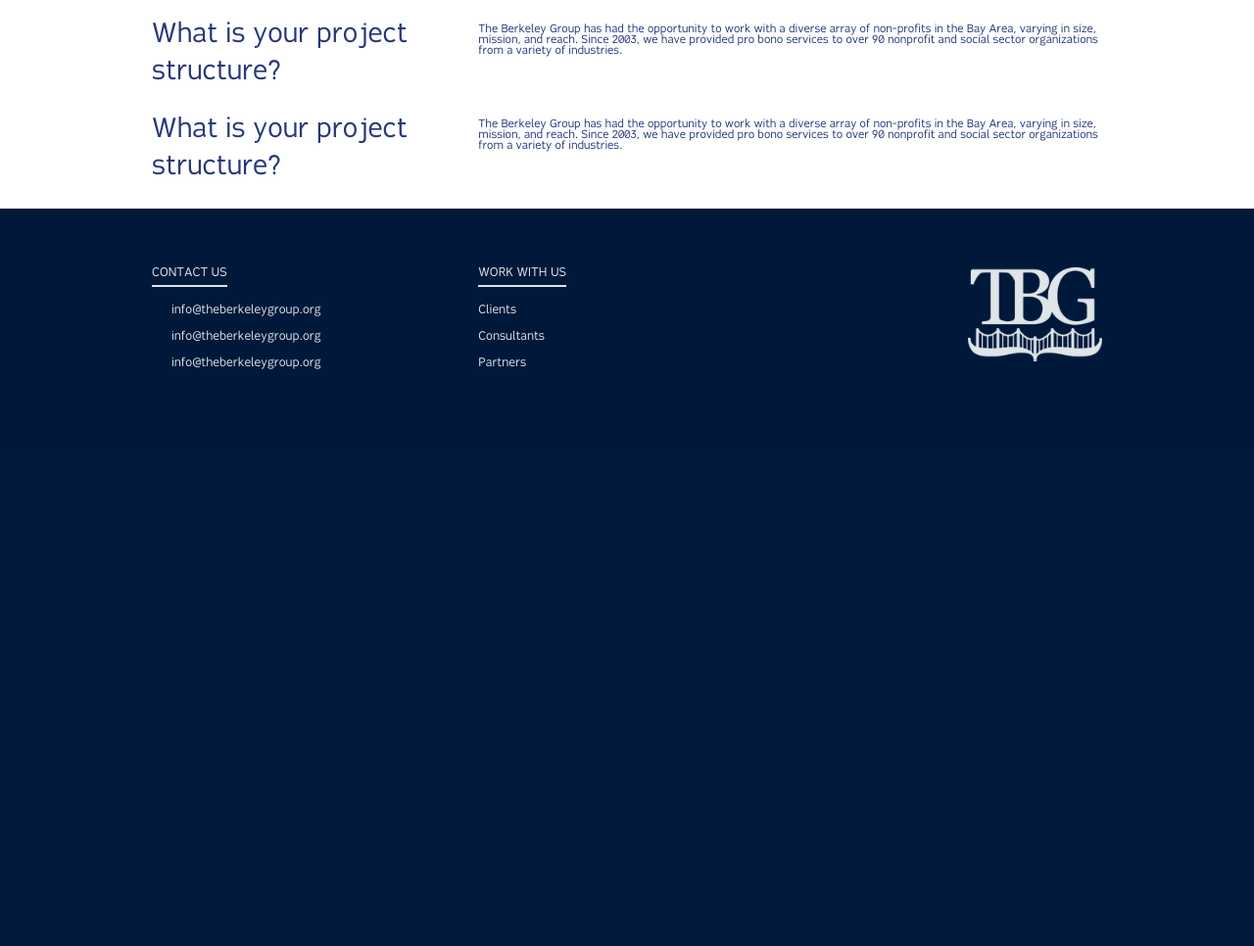
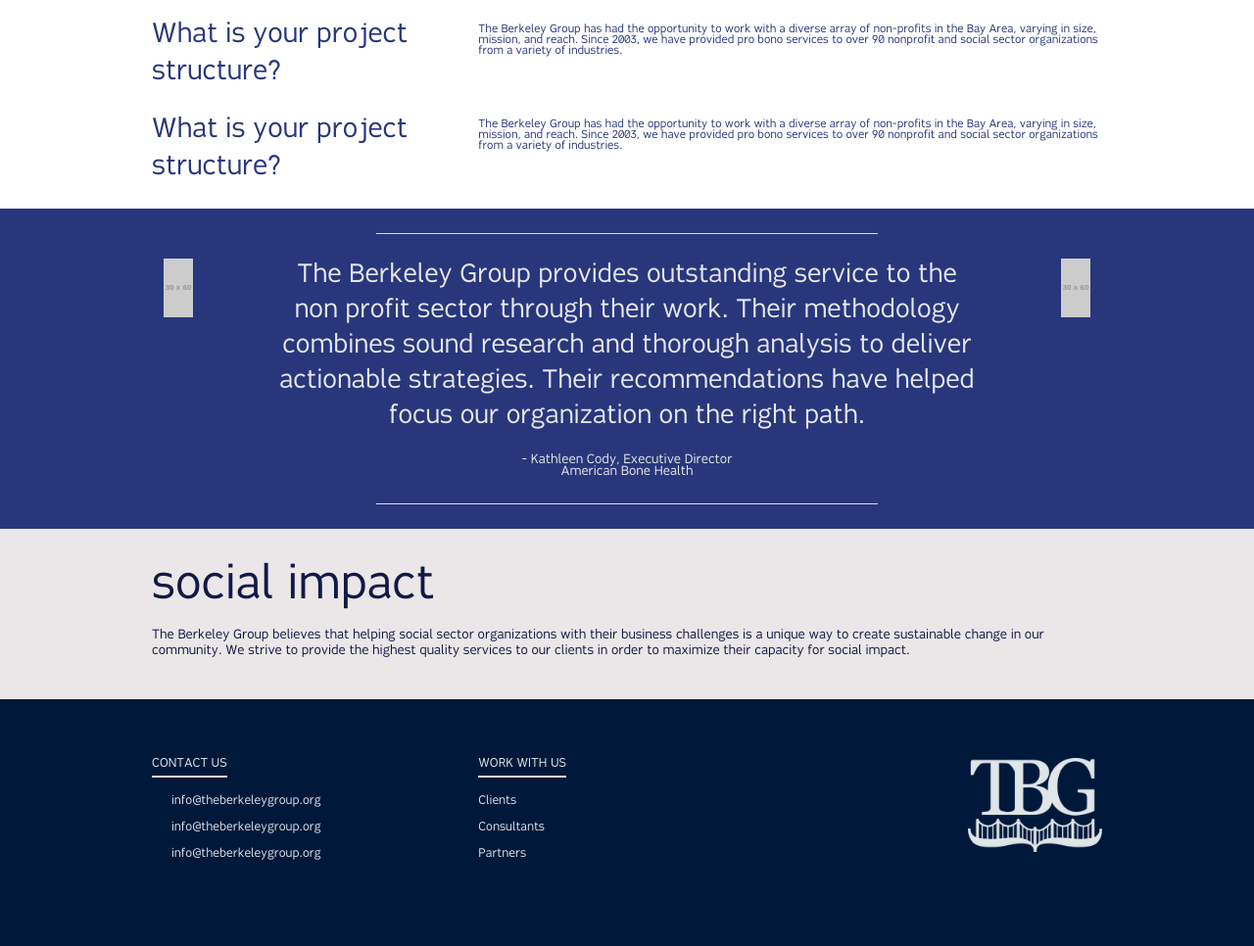
Before and after one commit to wonjun/tbg_website, a PHP site: page /clients.html in a window 1280 px wide. Shown: the part 777-1743 px from the top of the page at 98% size. Before the commit the page ends 1154 px from the top, so only its background shows below. Run offline with PHP 8.4, Linux system fonts and the light colour scheme; grey boxes labelled with a size stand in for pictures from a placeholder-image service; some libraries are stand-ins or nearby versions.

Commit message:
Testimonial Panel

```diff
--- a/clients.html
+++ b/clients.html
@@ -147,6 +147,43 @@
       </div>
     </div>
 
+    <!--Testimony-->
+    <div class="testimony-panel">
+      <hr>
+      <div class="row">
+        <div class="large-1 columns">
+          <img src="http://placehold.it/30x60/e6e7e8/fff"/>
+        </div>
+        <div class="large-10 columns">
+          <div class="testimony-text">
+            The Berkeley Group provides outstanding service to the non profit sector through their work. Their methodology combines sound research and thorough analysis to deliver actionable strategies. Their recommendations have helped focus our organization on the right path.
+          </div>
+        </div>
+        <div class="large-1 columns right">
+          <img src="http://placehold.it/30x60/e6e7e8/fff"/>
+        </div>
+      </div>
+      <div class="row">
+        <div class="testimony-by">
+          - Kathleen Cody, Executive Director<br>
+          American Bone Health
+        </div>
+      </div>
+      <hr>
+    </div>
+
+    <!--Past Clients-->
+    <div class="basic-panel">
+      <div class="row">
+        <div class="large-12 columns">
+          <h2>social impact</h2>
+          <div class="panel-text">
+            The Berkeley Group believes that helping social sector organizations with their business challenges is a unique way to create sustainable change in our community. We strive to provide the highest quality services to our clients in order to maximize their capacity for social impact.<br><br>
+          </div>
+        </div>
+      </div>
+    </div>
+
     <!-- Beginning of Footer-->
     <div class="footer">
       <div class="row">
--- a/css/clients.css
+++ b/css/clients.css
@@ -17,6 +17,9 @@
   padding-bottom: 25px;
   padding-top: 25px;
 }
+  .faq-panel .row.second {
+    padding-top: 20px;
+  }
 
 .faq-title {
   color: #28377C;
@@ -31,6 +34,26 @@
   color: #28377C;
 }
 
-.faq-panel .row.second{
-  padding-top: 20px;
+.testimony-panel {
+  background-color: #28377C;
+  color: #e6e7e8;
+  font-family: fabrica;
+  text-align: center;
+  padding-top: 25px;
 }
+  .testimony-panel hr{
+    margin: auto;
+    padding-bottom: 25px;
+    width: 40%
+  }
+  .testimony-text {
+    margin: auto;
+    font-size: 160%;
+    line-height: 140%;
+    width: 90%
+  }
+  .testimony-by{
+    padding-top: 20px;
+    font-size: 80%;
+    padding-bottom: 25px;
+  }
```
